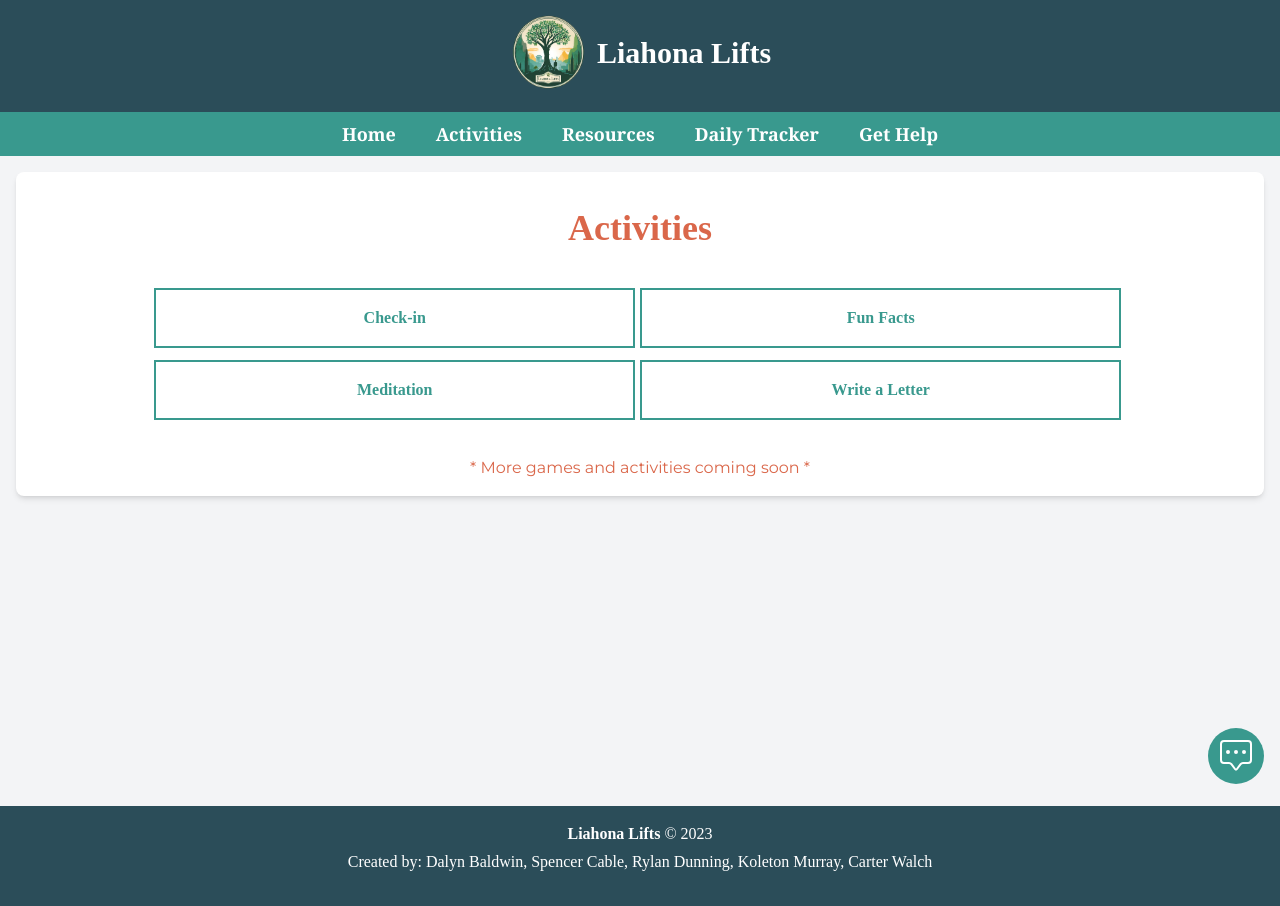
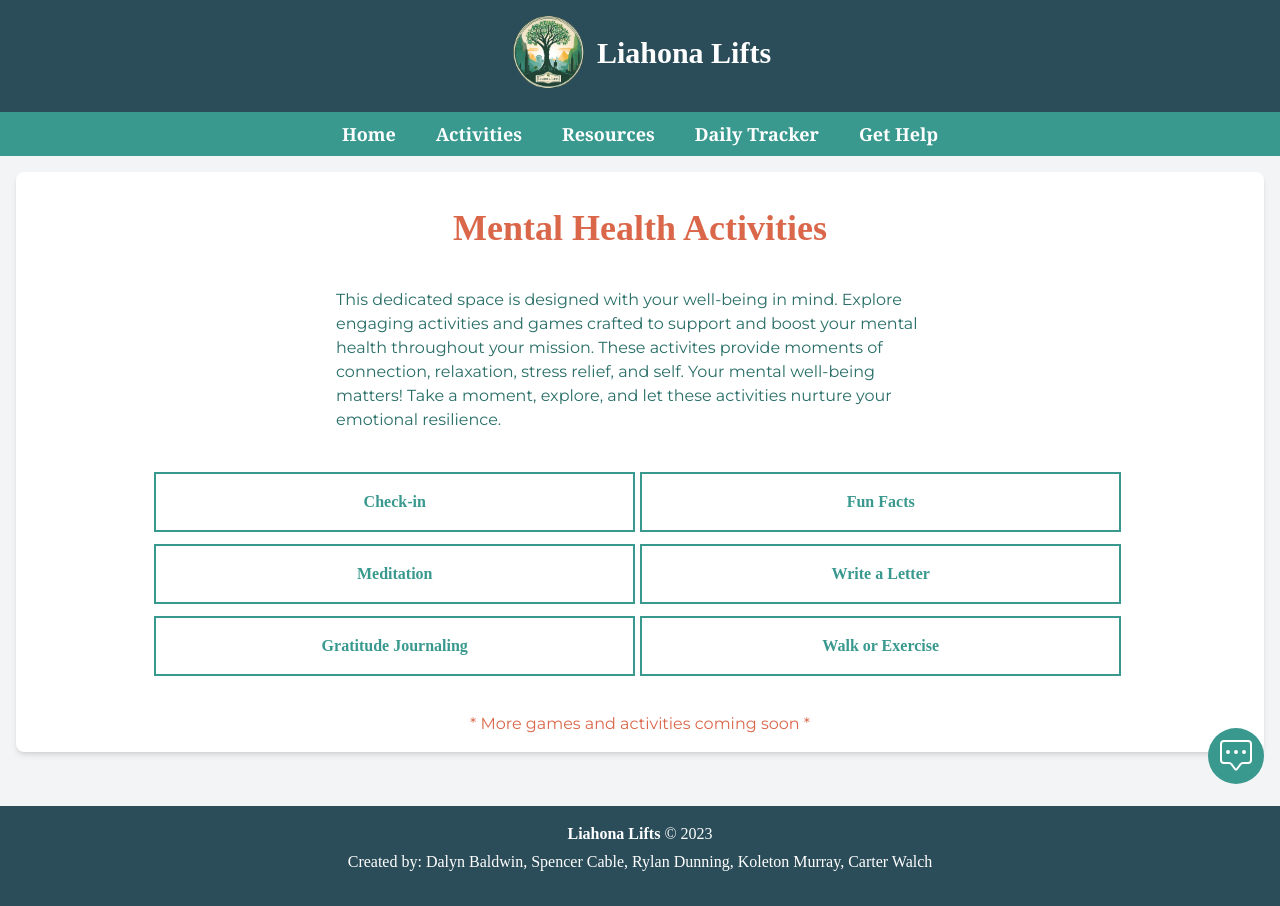
Before and after one commit to koletonmurray/mental-health-app, a React (Create React App) app in the folder frontend/mental-health-app/: page /activity in a window 1280 px wide. Built offline with nearby package versions, Linux system fonts and the light colour scheme; a web font is replaced by a local one.

Commit message:
added extra activities

```diff
--- a/frontend/mental-health-app/src/pages/Activities.js
+++ b/frontend/mental-health-app/src/pages/Activities.js
@@ -1,5 +1,6 @@
 import React from 'react';
 import PageTitle from '../components/PageTitle';
+import Blurb from '../components/Blurb';
 
 function Activities() {
 
@@ -28,6 +29,18 @@ function Activities() {
             "name": "Write a Letter",
             "description": "Write a letter to a family member or friend. You can send it later.",
             "example": "Dear mom, I love you."
+        },
+        "Gratitude Journaling":
+        {
+            "name": "Gratitude Journaling",
+            "description": "Take a few minutes today to write down at least 10 things you're grateful for.",
+            "example": "Today I am grateful for sunsets."
+        },
+        "Walk or Exercise":
+        {
+            "name": "Walk or Exercise",
+            "description": "Take a break from your routine to go for a walk or engage in light exercise. It can be refreshing and provide a mental and physical boost.",
+            "example": "A 15 minute peaceful walk to clear your mind."
         }
     }
 
@@ -35,17 +48,24 @@ function Activities() {
     const funfacts = activities["Fun Facts"];
     const meditation = activities["Meditation"];
     const letter = activities["Write a Letter"];
+    const gratitude = activities["Gratitude Journaling"];
+    const walk = activities["Walk or Exercise"];
 
     const [checkinSelected, setCheckinSelected] = React.useState(false);
     const [funfactsSelected, setFunfactsSelected] = React.useState(false);
     const [meditationSelected, setMeditationSelected] = React.useState(false);
     const [letterSelected, setLetterSelected] = React.useState(false);
+    const [gratitudeSelected, setGratitudeSelected] = React.useState(false);
+    const [walkSelected, setWalkSelected] = React.useState(false);
+
 
     function SelectCheckin() {
         checkinSelected ? setCheckinSelected(false) : setCheckinSelected(true);
         setFunfactsSelected(false);
         setMeditationSelected(false);
         setLetterSelected(false);
+        setGratitudeSelected(false);
+        setWalkSelected(false);
     }
 
     function SelectFunfacts() {
@@ -53,6 +73,8 @@ function Activities() {
         setCheckinSelected(false);
         setMeditationSelected(false);
         setLetterSelected(false);
+        setGratitudeSelected(false);
+        setWalkSelected(false);
     }
 
     function SelectMeditation() {
@@ -60,6 +82,8 @@ function Activities() {
         setCheckinSelected(false);
         setFunfactsSelected(false);
         setLetterSelected(false);
+        setGratitudeSelected(false);
+        setWalkSelected(false);
     }
 
     function SelectLetter() {
@@ -67,11 +91,33 @@ function Activities() {
         setCheckinSelected(false);
         setFunfactsSelected(false);
         setMeditationSelected(false);
+        setGratitudeSelected(false);
+        setWalkSelected(false);
+    }
+
+    function SelectGratitude() {
+        gratitudeSelected ? setGratitudeSelected(false) : setGratitudeSelected(true);
+        setCheckinSelected(false);
+        setFunfactsSelected(false);
+        setMeditationSelected(false);
+        setLetterSelected(false);
+        setWalkSelected(false);
+    }
+
+    function SelectWalk() {
+        walkSelected ? setWalkSelected(false) : setWalkSelected(true);
+        setCheckinSelected(false);
+        setFunfactsSelected(false);
+        setMeditationSelected(false);
+        setLetterSelected(false);
+        setGratitudeSelected(false);
     }
 
     return (
         <div>
-            <PageTitle title={'Activities'}/>
+            <PageTitle title={'Mental Health Activities'}/>
+
+            <Blurb>This dedicated space is designed with your well-being in mind. Explore engaging activities and games crafted to support and boost your mental health throughout your mission. These activites provide moments of connection, relaxation, stress relief, and self. Your mental well-being matters! Take a moment, explore, and let these activities nurture your emotional resilience.</Blurb>
 
             <div className='activity-card'>
                 <div className={`activity-title ${checkinSelected ? 'selected' : ''}`} onClick={SelectCheckin}>
@@ -113,6 +159,26 @@ function Activities() {
                 </div>
             </div>
 
+            <div className='activity-card'>
+                <div className={`activity-title ${gratitudeSelected ? 'selected' : ''}`} onClick={SelectGratitude}>
+                    <h1>{gratitude.name}</h1>
+                </div>
+                <div className={`activity-description bg-lemon-50 ${gratitudeSelected ? 'display-block' : 'display-none'}`}>
+                    <p className='text-sunset-800'>{gratitude.description}</p>
+                    <p className='activity-example'>"{gratitude.example}"</p>
+                </div>
+            </div>
+
+            <div className='activity-card'>
+                <div className={`activity-title ${walkSelected ? 'selected' : ''}`} onClick={SelectWalk}>
+                    <h1>{walk.name}</h1>
+                </div>
+                <div className={`activity-description bg-lemon-50 ${walkSelected ? 'display-block' : 'display-none'}`}>
+                    <p className='text-sunset-800'>{walk.description}</p>
+                    <p className='activity-example'>"{walk.example}"</p>
+                </div>
+            </div>
+
             <br/><br/><div className='text-sunset text-center'>* More games and activities coming soon * </div>
 
         </div>
```
